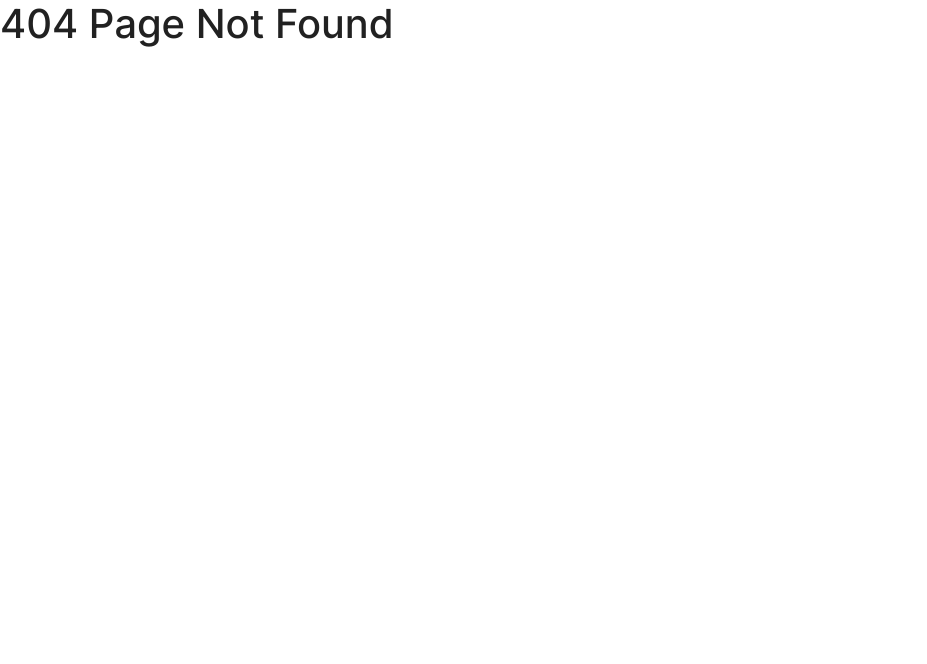
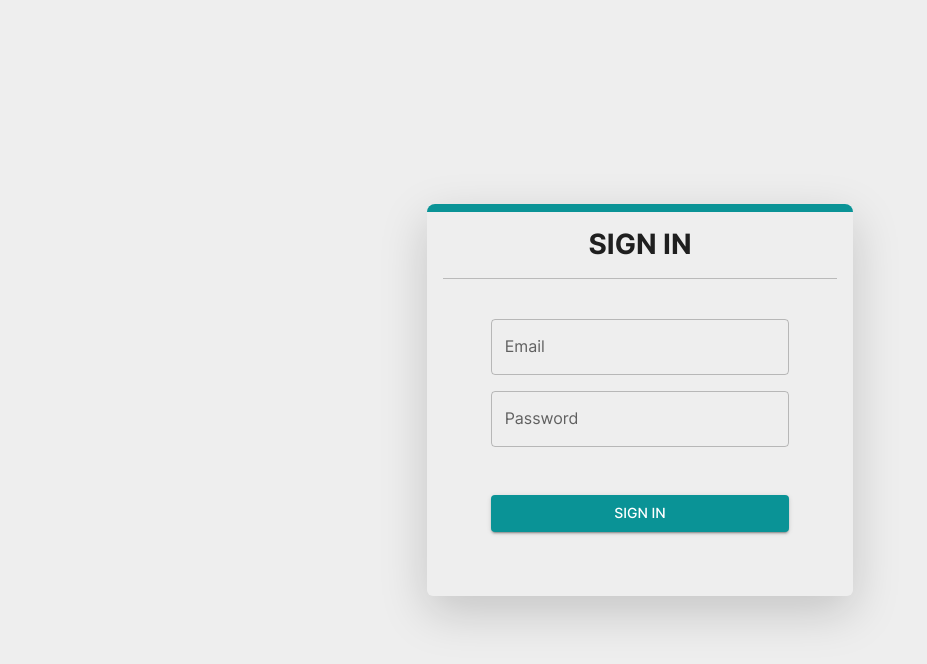
Before and after one commit to NoorA-1/facul-link, a React (Vite) app in the folder client/: page /sign-in in a window 1280 px wide. Before the commit this address had no page. Shown: the top 664 px of the page, without its empty margins (0-927 px from the left). Built offline with nearby package versions, Linux system fonts and the light colour scheme.

Commit message:
Sign UP requirement page and sign in page frontend

```diff
--- a/client/package.json
+++ b/client/package.json
@@ -16,6 +16,7 @@
     "@mui/material": "^5.14.7",
     "react": "^18.2.0",
     "react-dom": "^18.2.0",
+    "react-icons": "^4.11.0",
     "react-router-dom": "^6.15.0"
   },
   "devDependencies": {
--- /dev/null
+++ b/client/src/components/Footer.jsx
@@ -0,0 +1,13 @@
+import React from "react";
+
+const Footer = () => {
+  return (
+    <footer className="p-3 d-flex align-items-center justify-content-center col-12 ">
+      <h6>
+        © 2023 <span className="fw-bold">Facul-Link</span>, All Rights Reserved
+      </h6>
+    </footer>
+  );
+};
+
+export default Footer;
--- /dev/null
+++ b/client/src/components/FormWrapper.jsx
@@ -0,0 +1,11 @@
+import React from "react";
+
+const FormWrapper = ({ children }) => {
+  return (
+    <div className="vh-100 sign-up-bg d-flex align-items-center justify-content-center">
+      {children}
+    </div>
+  );
+};
+
+export default FormWrapper;
--- /dev/null
+++ b/client/src/components/InitialForm.jsx
@@ -0,0 +1,12 @@
+import React from "react";
+
+const InitialForm = ({ children }) => {
+  return (
+    <div className="form p-3 col-lg-4 col-md-6 col-10 rounded shadow-lg position-relative">
+      <span className="colored-line"></span>
+      {children}
+    </div>
+  );
+};
+
+export default InitialForm;
--- /dev/null
+++ b/client/src/components/index.js
@@ -0,0 +1,3 @@
+export { default as InitialForm } from "./InitialForm";
+export { default as FormWrapper } from "./FormWrapper";
+export { default as Footer } from "./Footer";
--- a/client/src/index.css
+++ b/client/src/index.css
@@ -37,6 +37,21 @@ nav {
 .card p {
   color: #4e4d4d;
 }
+.sign-up-bg {
+  background-color: #eee;
+}
+.colored-line {
+  content: "";
+  position: absolute;
+  top: 0;
+  left: 0;
+  border-top-left-radius: 10px;
+  border-top-right-radius: 10px;
+  background-color: #0a9396;
+  height: 8px;
+  width: 100%;
+}
+
 footer {
   background-color: #001219;
   color: white;
--- a/client/src/pages/LandingPage.jsx
+++ b/client/src/pages/LandingPage.jsx
@@ -5,13 +5,15 @@ import main from "../assets/main.svg";
 import AccountBoxOutlinedIcon from "@mui/icons-material/AccountBoxOutlined";
 import WorkHistoryOutlinedIcon from "@mui/icons-material/WorkHistoryOutlined";
 import InventoryOutlinedIcon from "@mui/icons-material/InventoryOutlined";
+import ChevronRightOutlinedIcon from "@mui/icons-material/ChevronRightOutlined";
 import HomeCard from "./HomeCard";
+import { Footer } from "../components";
 
 const LandingPage = () => {
   return (
     <>
       <div className="vh-100">
-        <nav className="vh-10 mb-md-5">
+        <nav className=" mb-md-5">
           <div className="float-end mt-4 me-4">
             <Link to="/sign-in">
               <Button
@@ -52,7 +54,7 @@ const LandingPage = () => {
           </div>
         </nav>
         <div className="container mb-5 p-sm-0 p-5">
-          <div className="row">
+          <div className="row flex-column-reverse flex-lg-row">
             <div className="slogan-container col-12 col-lg-7">
               <h1 className="fw-bold display-md-2  display-4">
                 Elevate <br /> Your Faculty Career
@@ -66,7 +68,8 @@ const LandingPage = () => {
                 <Button
                   size="large"
                   variant="contained"
-                  className="mb-5 d-block mx-auto mx-lg-0"
+                  className="mb-5"
+                  endIcon={<ChevronRightOutlinedIcon />}
                   sx={{
                     color: "#FFF",
                     backgroundColor: "secondary.main",
@@ -78,7 +81,7 @@ const LandingPage = () => {
                 </Button>
               </Link>
             </div>
-            <div className="mt-5 col-12 col-lg-5 ps-5 py-5 py-lg-0">
+            <div className="d-flex justify-content-center mt-5 col-12 col-lg-5 ps-lg-5 ps-0 py-5 py-lg-0">
               <img
                 className="img-fluid"
                 style={{ marginTop: "-6rem" }}
@@ -109,12 +112,7 @@ const LandingPage = () => {
             </HomeCard>
           </div>
         </section>
-        <footer className="p-3 d-flex align-items-center justify-content-center col-12 ">
-          <h6>
-            © 2023 <span className="fw-bold">Facul-Link</span>, All Rights
-            Reserved
-          </h6>
-        </footer>
+        <Footer />
       </div>
     </>
   );
--- /dev/null
+++ b/client/src/pages/SignInPage.jsx
@@ -0,0 +1,37 @@
+import React from "react";
+import { FormWrapper, InitialForm } from "../components";
+import TextField from "@mui/material/TextField";
+import Button from "@mui/material/Button";
+
+const SignIn = () => {
+  return (
+    <FormWrapper>
+      <InitialForm>
+        <h3 className="text-center fw-bold text-uppercase mt-2">Sign In</h3>
+        <hr />
+        <form>
+          <div className="px-5">
+            <TextField
+              variant="outlined"
+              type="email"
+              label="Email"
+              fullWidth
+              className="mt-4 mb-3"
+            />
+            <TextField
+              variant="outlined"
+              type="password"
+              label="Password"
+              fullWidth
+            />
+            <Button variant="contained" fullWidth className="my-5">
+              Sign In
+            </Button>
+          </div>
+        </form>
+      </InitialForm>
+    </FormWrapper>
+  );
+};
+
+export default SignIn;
--- /dev/null
+++ b/client/src/pages/SignUpPage.jsx
@@ -0,0 +1,41 @@
+import React from "react";
+import Button from "@mui/material/Button";
+import { Link, useNavigate } from "react-router-dom";
+import { InitialForm, FormWrapper } from "../components";
+import { FaPersonChalkboard, FaSchool } from "react-icons/fa6";
+
+const SignUpPage = () => {
+  const navigate = useNavigate();
+
+  return (
+    <FormWrapper>
+      <InitialForm>
+        <h3 className="text-center fw-bold text-uppercase mt-2">
+          Create Account
+        </h3>
+        <h6 className="text-secondary text-center">Sign Up As:</h6>
+        <hr />
+        <div className="d-flex flex-md-row flex-column align-items-center justify-content-around mt-4">
+          <Button
+            variant="contained"
+            className="w-100 d-block fs-6 me-0 me-md-3 mb-3 mb-md-0 text-capitalize"
+            startIcon={<FaPersonChalkboard className="fs-1 d-block mx-auto" />}
+            onClick={() => navigate("/sign-up-teacher")}
+          >
+            Teacher
+          </Button>
+          <Button
+            variant="contained"
+            className=" w-100 d-block fs-6 text-capitalize"
+            startIcon={<FaSchool className="fs-1 d-block mx-auto ps-2" />}
+            onClick={() => navigate("/sign-up-employer")}
+          >
+            Employer
+          </Button>
+        </div>
+      </InitialForm>
+    </FormWrapper>
+  );
+};
+
+export default SignUpPage;
--- a/client/src/pages/index.js
+++ b/client/src/pages/index.js
@@ -1,2 +1,4 @@
 export { default as HomeLayout } from "./HomeLayout";
 export { default as LandingPage } from "./LandingPage";
+export { default as SignUpPage } from "./SignUpPage";
+export { default as SignInPage } from "./SignInPage";
```
Also changed, not shown: client/src/App.jsx (+9 -1 lines), 1 other file (tests, documents, lock files or other folders).
